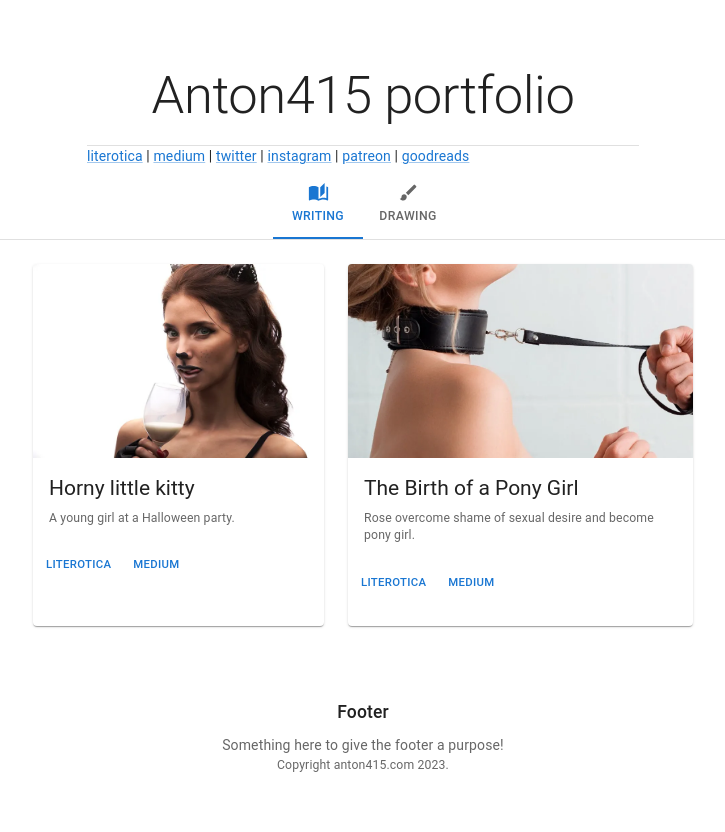
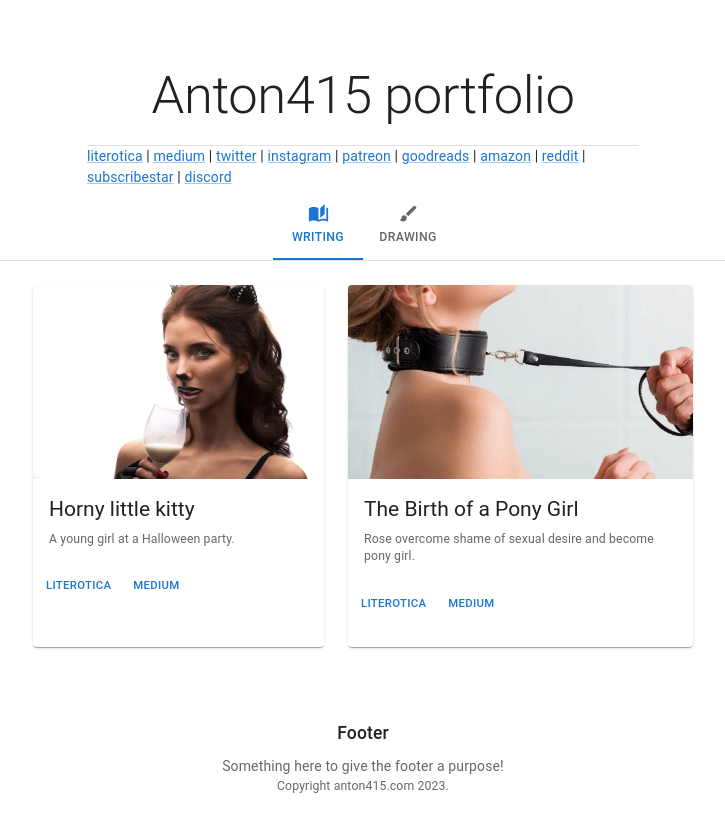
Before and after one commit to anton415/anton415.com, a React (Create React App) app: page / in a window 1280 px wide. Shown: the top 832 px of the page, without its empty margins (277-1002 px from the left). Built offline with nearby package versions, Linux system fonts and the light colour scheme.

Commit message:
Added more links.

```diff
--- a/src/App.js
+++ b/src/App.js
@@ -45,6 +45,14 @@ export default function App() {
               <Link href="https://www.patreon.com/Anton415226">patreon</Link>
               {' | '}
               <Link href="https://www.goodreads.com/anton415">goodreads</Link>
+              {' | '}
+              <Link href="https://www.amazon.com/hz/wishlist/ls/319GC3WCQAP6T?ref_=wl_share">amazon</Link>
+              {' | '}
+              <Link href="https://www.reddit.com/user/Limp-Map3167">reddit</Link>
+              {' | '}
+              <Link href="https://subscribestar.adult/anton415">subscribestar</Link>
+              {' | '}
+              <Link href="https://discord.gg/X8W8BPnA7b">discord</Link>
           </Container>
         </Box>
         {/* End main unit */}
```
